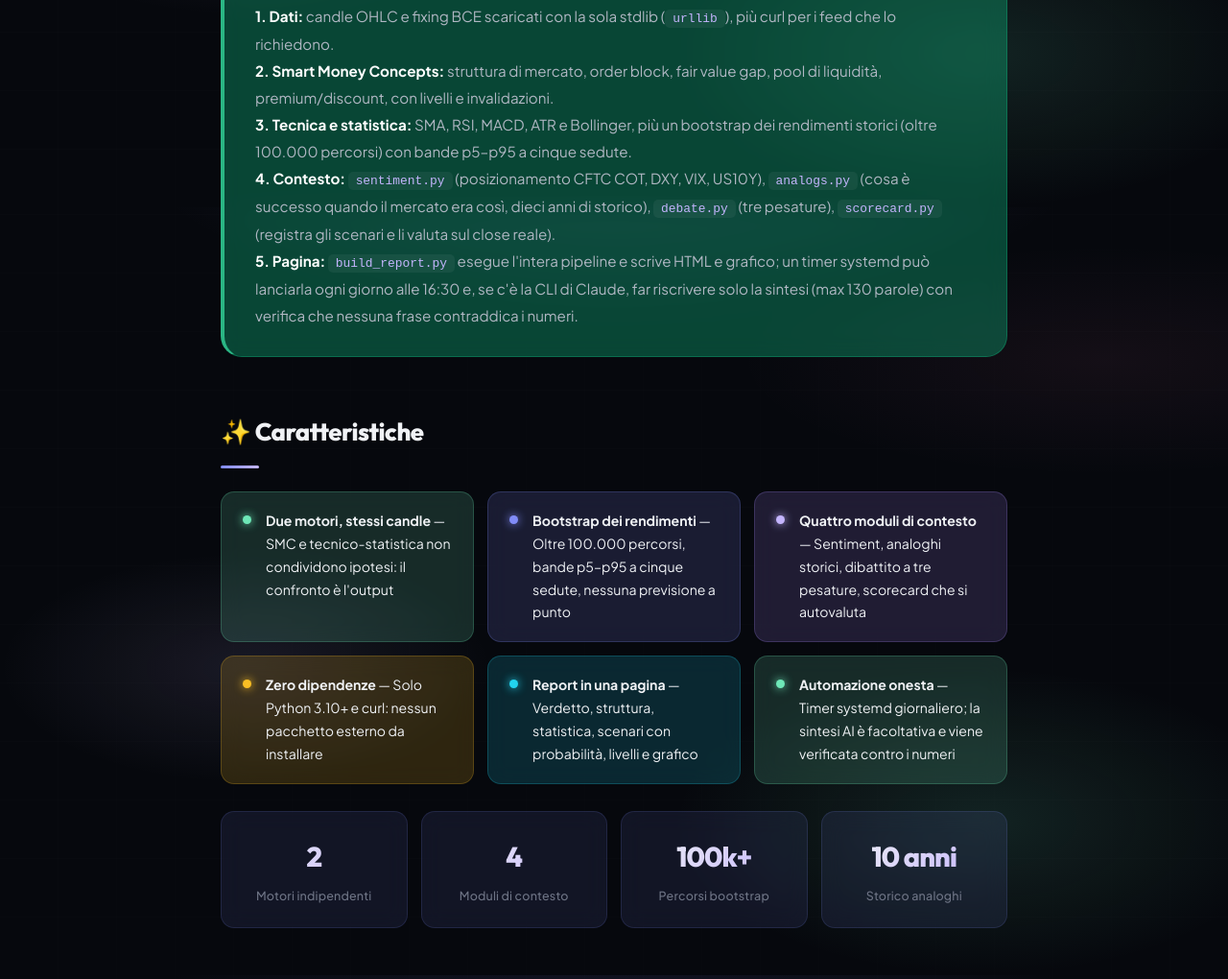
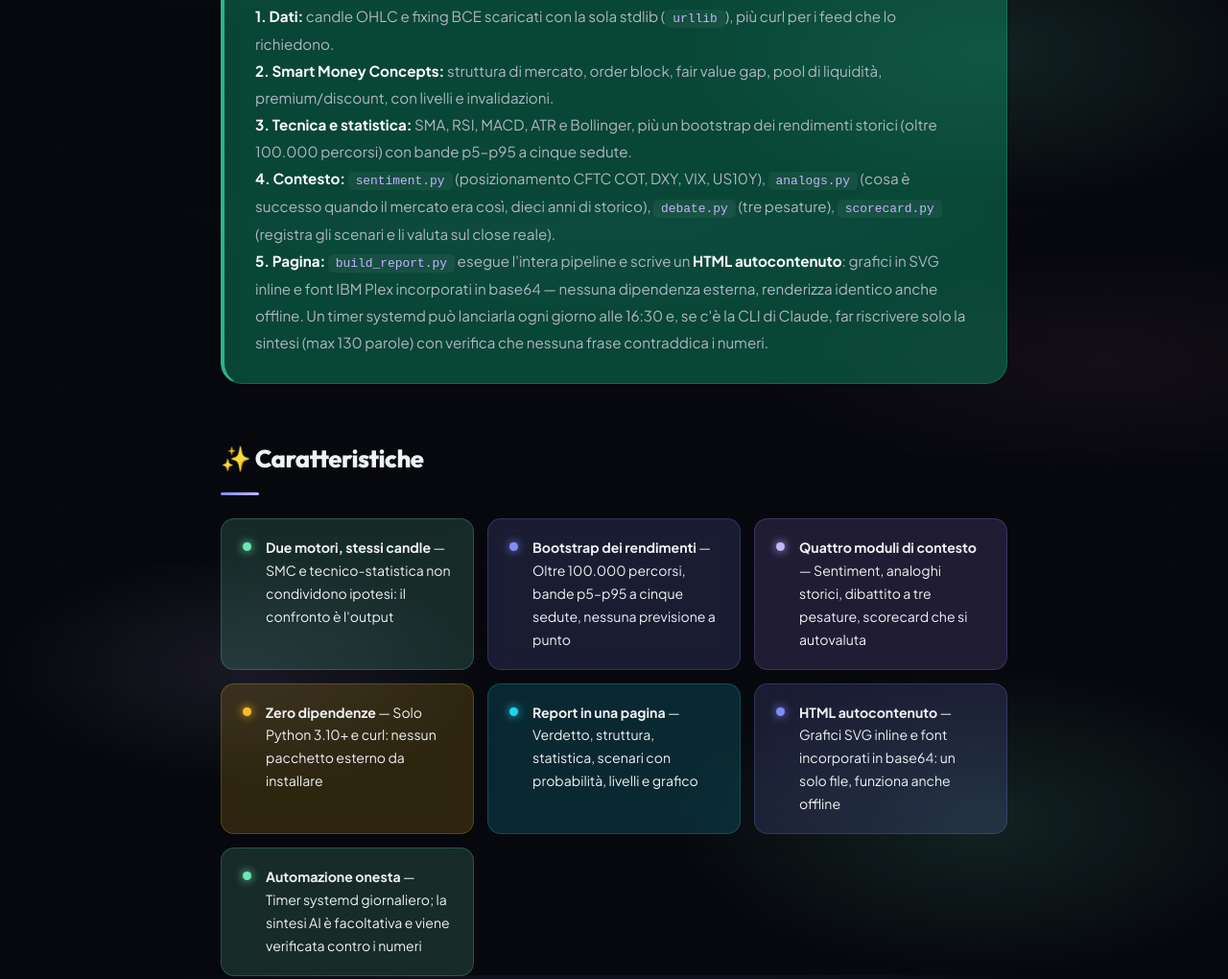
Before and after one commit to vigliafg/VibeWhisper, a plain HTML site: page showcase/fx-trading-analyst.html in a window 1280 px wide. Shown: the part 1384-2404 px from the top of the page at 96% size. Drawn offline with Linux system fonts and the light colour scheme.

Commit message:
docs(fx-trading-analyst): report HTML autocontenuto — font incorporati in base64

```diff
--- a/showcase/fx-trading-analyst.html
+++ b/showcase/fx-trading-analyst.html
@@ -79,7 +79,7 @@
         <strong>2. Smart Money Concepts:</strong> struttura di mercato, order block, fair value gap, pool di liquidità, premium/discount, con livelli e invalidazioni.<br>
         <strong>3. Tecnica e statistica:</strong> SMA, RSI, MACD, ATR e Bollinger, più un bootstrap dei rendimenti storici (oltre 100.000 percorsi) con bande p5–p95 a cinque sedute.<br>
         <strong>4. Contesto:</strong> <code>sentiment.py</code> (posizionamento CFTC COT, DXY, VIX, US10Y), <code>analogs.py</code> (cosa è successo quando il mercato era così, dieci anni di storico), <code>debate.py</code> (tre pesature), <code>scorecard.py</code> (registra gli scenari e li valuta sul close reale).<br>
-        <strong>5. Pagina:</strong> <code>build_report.py</code> esegue l'intera pipeline e scrive HTML e grafico; un timer systemd può lanciarla ogni giorno alle 16:30 e, se c'è la CLI di Claude, far riscrivere solo la sintesi (max 130 parole) con verifica che nessuna frase contraddica i numeri.
+        <strong>5. Pagina:</strong> <code>build_report.py</code> esegue l'intera pipeline e scrive un <strong>HTML autocontenuto</strong>: grafici in SVG inline e font IBM Plex incorporati in base64 — nessuna dipendenza esterna, renderizza identico anche offline. Un timer systemd può lanciarla ogni giorno alle 16:30 e, se c'è la CLI di Claude, far riscrivere solo la sintesi (max 130 parole) con verifica che nessuna frase contraddica i numeri.
       </p>
     </div>
 
@@ -90,6 +90,7 @@
       <li><span class="dot purple"></span> <strong>Quattro moduli di contesto</strong> — Sentiment, analoghi storici, dibattito a tre pesature, scorecard che si autovaluta</li>
       <li><span class="dot amber"></span> <strong>Zero dipendenze</strong> — Solo Python 3.10+ e curl: nessun pacchetto esterno da installare</li>
       <li><span class="dot cyan"></span> <strong>Report in una pagina</strong> — Verdetto, struttura, statistica, scenari con probabilità, livelli e grafico</li>
+      <li><span class="dot blue"></span> <strong>HTML autocontenuto</strong> — Grafici SVG inline e font incorporati in base64: un solo file, funziona anche offline</li>
       <li><span class="dot green"></span> <strong>Automazione onesta</strong> — Timer systemd giornaliero; la sintesi AI è facoltativa e viene verificata contro i numeri</li>
     </ul>
 
```
